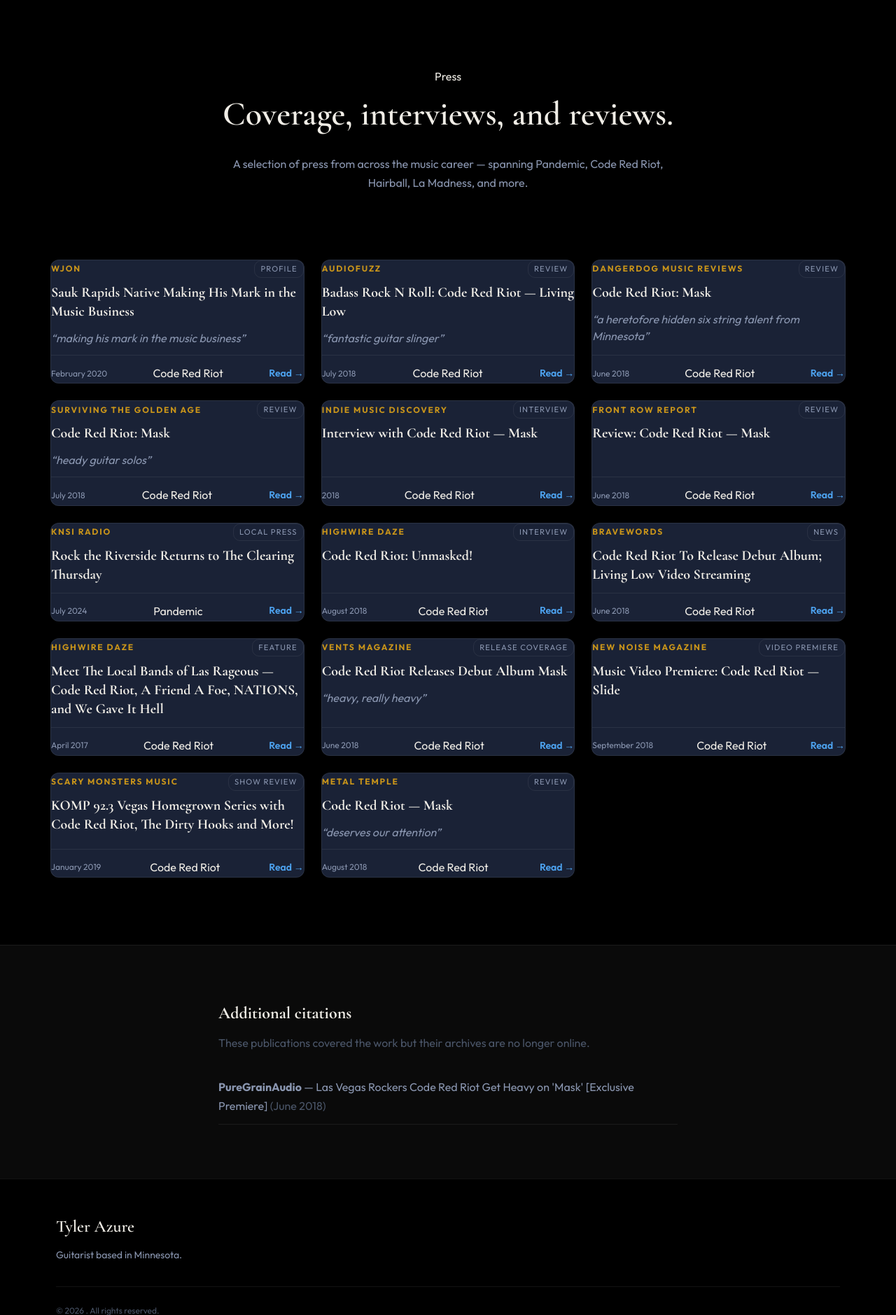
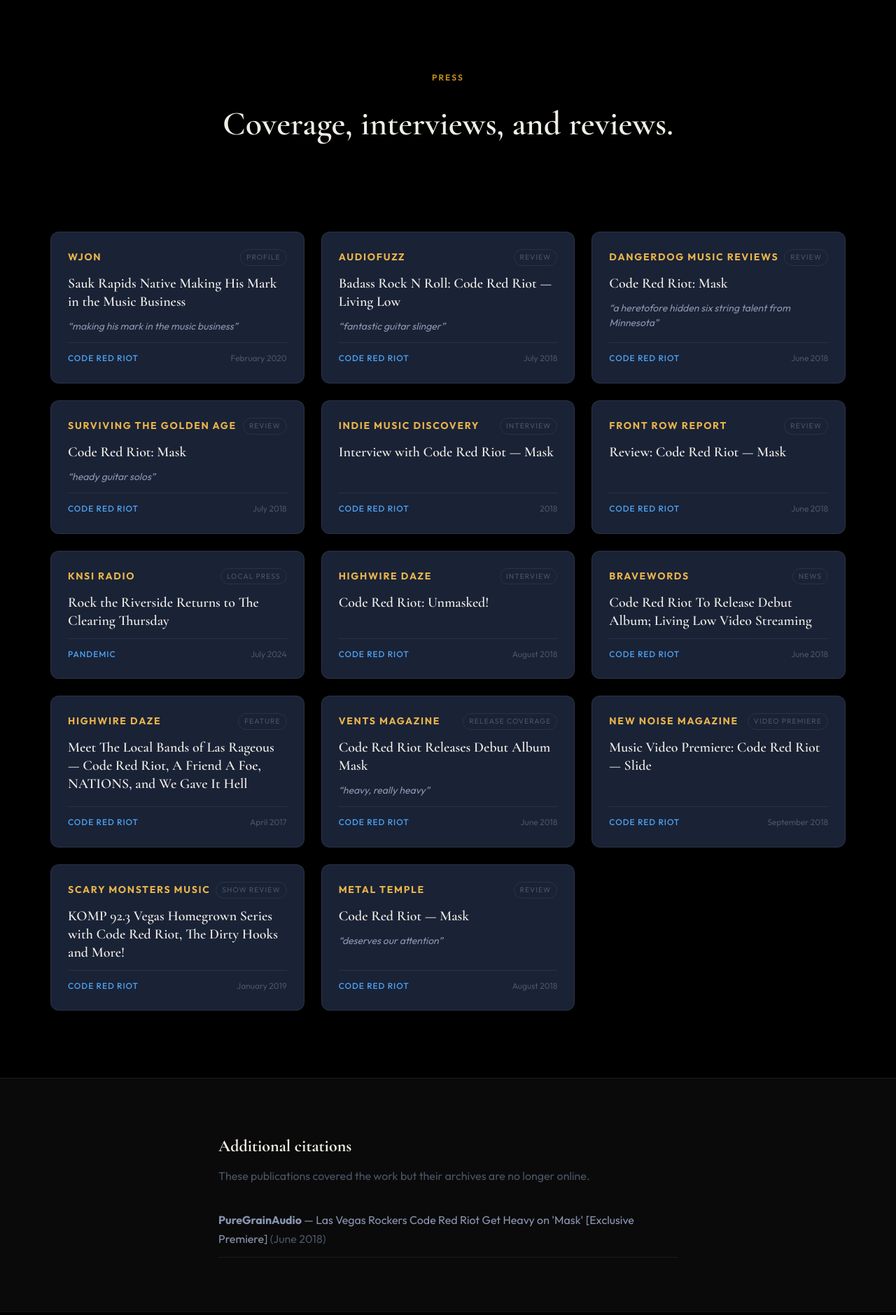
Before and after one commit to taz2022/tylertazazure.com, a Flask app: page /press in a window 1280 px wide. Shown: the part 240-2119 px from the top of the page at 70% size. Run offline with Flask 3, Linux system fonts and the light colour scheme.

Commit message:
New full bio, taller band card images, redesigned press cards
- Updated About section with full 6-paragraph bio covering
  early influences, Vegas/CRR era, and current work
- Band card images now 4:3 aspect with object-fit contain so
  more of each photo is visible
- Press cards redesigned: whole card is a clickable link,
  title highlights blue on hover, outlet name bolder, band name
  and date shown in footer, removed bland "Read" arrow link

Co-Authored-By: Claude Opus 4.6 (1M context) <noreply@anthropic.com>

```diff
--- a/app/content.py
+++ b/app/content.py
@@ -258,19 +258,50 @@ ABOUT = {
     "headline": "About",
     "body_paragraphs": [
         (
-            "I grew up in Sauk Rapids, Minnesota. I started playing guitar at 13 after "
-            "my dad took me to a Prince concert \u2014 watching Purple Rain live hooked me "
-            "for good."
+            "Tyler \u201cTaz\u201d Azure is a self-taught guitarist, songwriter, and performer "
+            "from Sauk Rapids, Minnesota. He first picked up the guitar at age 13, "
+            "inspired by the sound, style, and stage presence of artists like Prince, "
+            "Slash, Joe Perry, and Jimmy Page. What started as a teenage obsession "
+            "quickly became a lifelong pursuit, shaped by countless hours of learning "
+            "by ear, chasing tone, and studying the players who made the guitar feel "
+            "larger than life."
         ),
         (
-            "Since then I\u2019ve played lead guitar across rock, alt-rock, tribute, and "
-            "live-event work \u2014 from Minneapolis rooms to the Las Vegas strip. "
-            "I\u2019ve shared stages with Breaking Benjamin, Steel Panther, Papa Roach, "
-            "and more."
+            "At just 14 years old, Tyler found himself onstage for the first time "
+            "during an impromptu jam in North Dakota. That moment lit the fuse. From "
+            "there, he began forming bands, writing music, and playing shows across "
+            "the Midwest, steadily building a reputation as a high-energy guitarist "
+            "with a natural feel for rock, blues, and live performance."
         ),
         (
-            "Currently playing with Pandemic on the central Minnesota circuit "
-            "and Taz & T-Bone as an acoustic duo."
+            "In 2016, Tyler moved to Las Vegas to join drummer Corky Gainsford in the "
+            "original rock band Code Red Riot. The band signed with Sony Red and toured "
+            "nationally, giving Tyler the chance to perform across the country and "
+            "sharpen his craft on bigger stages. During that time, he continued to grow "
+            "as both a performer and songwriter, blending raw rock influence with a "
+            "modern, hard-hitting edge."
+        ),
+        (
+            "Over the years, Tyler has performed with and filled in for a wide range "
+            "of acts, from original projects to major tribute and cover bands. His "
+            "experience includes playing with bands such as Dirtee Circus, Hairball, "
+            "Code Red Riot, La Madness, Almost Cooper, and Pandemic. Whether stepping "
+            "into a high-pressure fill-in role or leading a project of his own, Tyler "
+            "brings preparation, grit, instinct, and stage presence to every performance."
+        ),
+        (
+            "His playing blends classic rock swagger, blues-based phrasing, melodic "
+            "leads, and a stage-first approach built from years of live experience. "
+            "While his influences can be heard in the fire of his solos and the attitude "
+            "of his rhythm playing, Tyler has developed a voice of his own: loud, "
+            "melodic, restless, and built for the stage."
+        ),
+        (
+            "Today, Tyler continues to write, record, and perform throughout Minnesota "
+            "and the Midwest, playing solo acoustic shows, duo performances, full-band "
+            "gigs, tribute acts, and fill-in guitar work. Whether performing in an "
+            "intimate acoustic room or on a full-scale rock stage, Tyler brings the "
+            "same fire, feel, and commitment to every show."
         ),
     ],
 }
--- a/app/static/css/styles.css
+++ b/app/static/css/styles.css
@@ -1022,7 +1022,7 @@ button {
 }
 
 .band-card__image {
-  aspect-ratio: 16 / 10;
+  aspect-ratio: 4 / 3;
   overflow: hidden;
   background: var(--color-bg-3);
 }
@@ -1030,7 +1030,8 @@ button {
 .band-card__image img {
   width: 100%;
   height: 100%;
-  object-fit: cover;
+  object-fit: contain;
+  background: var(--color-bg-3);
 }
 
 .band-card__image--placeholder {
@@ -1161,101 +1162,94 @@ button {
   background: var(--color-surface);
   border: 1px solid var(--color-border);
   border-radius: var(--radius-md);
-  overflow: hidden;
+  padding: var(--space-6);
   display: flex;
   flex-direction: column;
-  transition: transform var(--duration) var(--ease), border-color var(--duration) var(--ease);
-}
-
-.press-card:hover {
+  gap: var(--space-3);
+  transition: transform var(--duration) var(--ease),
+              border-color var(--duration) var(--ease),
+              box-shadow var(--duration) var(--ease);
+  text-decoration: none;
+  color: inherit;
+}
+
+.press-card--link {
+  cursor: pointer;
+}
+
+.press-card--link:hover {
   transform: translateY(-3px);
   border-color: var(--color-blue);
-}
-
-.press-card__image {
-  aspect-ratio: 4 / 3;
-  overflow: hidden;
-  background: var(--color-bg-3);
-}
-
-.press-card__image img {
-  width: 100%;
-  height: 100%;
-  object-fit: cover;
-  filter: sepia(0.15) contrast(1.05);
-}
-
-.press-card__body {
-  padding: var(--space-6);
-  flex: 1;
-  display: flex;
-  flex-direction: column;
-}
-
-.press-card__meta {
+  box-shadow: var(--shadow-blue);
+}
+
+.press-card__top {
   display: flex;
   justify-content: space-between;
   align-items: center;
-  margin-bottom: var(--space-2);
 }
 
 .press-card__outlet {
-  font-size: var(--text-xs);
+  font-family: var(--font-body);
+  font-size: var(--text-sm);
+  font-weight: 700;
   text-transform: uppercase;
-  letter-spacing: 0.15em;
-  color: var(--color-gold);
-  font-weight: 700;
+  letter-spacing: 0.12em;
+  color: var(--color-gold-light);
 }
 
 .press-card__type {
-  font-size: 0.7rem;
+  font-size: 0.65rem;
   text-transform: uppercase;
   letter-spacing: 0.1em;
-  color: var(--color-text-muted);
+  color: var(--color-text-faint);
   padding: 2px 8px;
   border: 1px solid var(--color-border);
-  border-radius: 10px;
+  border-radius: var(--radius-full);
 }
 
 .press-card__title {
   font-family: var(--font-display);
   font-size: var(--text-xl);
-  line-height: 1.35;
-  color: var(--color-text);
-  margin: 0 0 var(--space-3) 0;
+  font-weight: 600;
+  line-height: 1.3;
+  color: var(--color-text);
+  margin: 0;
+}
+
+.press-card--link:hover .press-card__title {
+  color: var(--color-blue-light);
 }
 
 .press-card__quote {
   font-style: italic;
   color: var(--color-text-muted);
-  line-height: 1.5;
-  margin: 0 0 var(--space-3) 0;
+  line-height: 1.55;
+  margin: 0;
   flex: 1;
-}
-
-.press-card__footer {
+  font-size: var(--text-sm);
+}
+
+.press-card__bottom {
   display: flex;
   justify-content: space-between;
   align-items: center;
-  margin-top: auto;
   padding-top: var(--space-3);
   border-top: 1px solid var(--color-border);
+  margin-top: auto;
+}
+
+.press-card__band {
+  font-size: var(--text-xs);
+  font-weight: 500;
+  text-transform: uppercase;
+  letter-spacing: 0.08em;
+  color: var(--color-blue-light);
 }
 
 .press-card__date {
   font-size: var(--text-xs);
-  color: var(--color-text-muted);
-}
-
-.press-card__link {
-  color: var(--color-blue-light);
-  text-decoration: none;
-  font-weight: 600;
-  font-size: var(--text-sm);
-}
-
-.press-card__link:hover {
-  color: var(--color-text);
+  color: var(--color-text-faint);
 }
 
 /* ── Projects ──────────────────────────────────────────────── */
--- a/app/templates/press.html
+++ b/app/templates/press.html
@@ -9,19 +9,20 @@
 
   <header class="press-page__hero">
     <div class="press-page__inner">
-      <div class="label">Press</div>
+      <div class="section-label">Press</div>
       <h1 class="press-page__title">Coverage, interviews, and reviews.</h1>
-      <p class="press-page__sub">
-        A selection of press from across the music career &mdash; spanning Pandemic, Code Red Riot, Hairball, La Madness, and more.
-      </p>
     </div>
   </header>
 
   <section class="press-page__grid-wrap">
     <div class="press-grid">
       {% for item in press_items %}
-      <article class="press-card">
-        <div class="press-card__meta">
+      {% if item.url %}
+      <a href="{{ item.url }}" target="_blank" rel="noopener" class="press-card press-card--link">
+      {% else %}
+      <div class="press-card">
+      {% endif %}
+        <div class="press-card__top">
           <span class="press-card__outlet">{{ item.outlet }}</span>
           <span class="press-card__type">{{ item.type }}</span>
         </div>
@@ -29,14 +30,15 @@
         {% if item.pull_quote %}
         <p class="press-card__quote">&ldquo;{{ item.pull_quote }}&rdquo;</p>
         {% endif %}
-        <div class="press-card__footer">
+        <div class="press-card__bottom">
+          <span class="press-card__band">{{ item.band }}</span>
           <span class="press-card__date">{{ item.date }}</span>
-          <span class="press-card__band">{{ item.band }}</span>
-          {% if item.url %}
-          <a href="{{ item.url }}" target="_blank" rel="noopener" class="press-card__link">Read &rarr;</a>
-          {% endif %}
         </div>
-      </article>
+      {% if item.url %}
+      </a>
+      {% else %}
+      </div>
+      {% endif %}
       {% endfor %}
     </div>
   </section>
```
